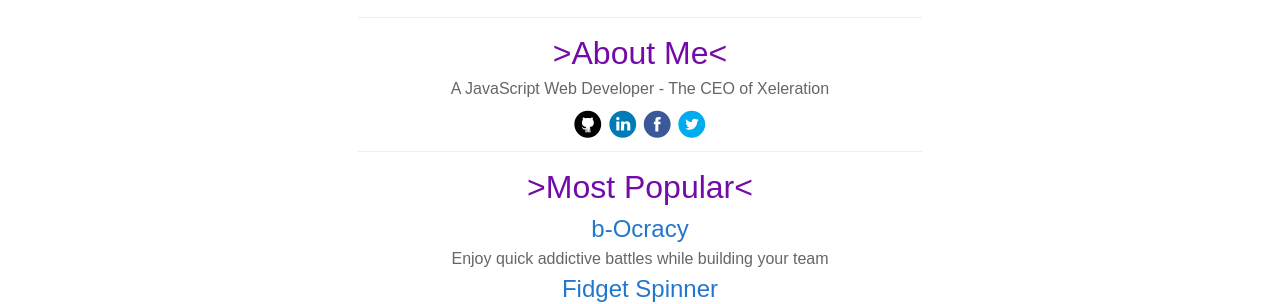
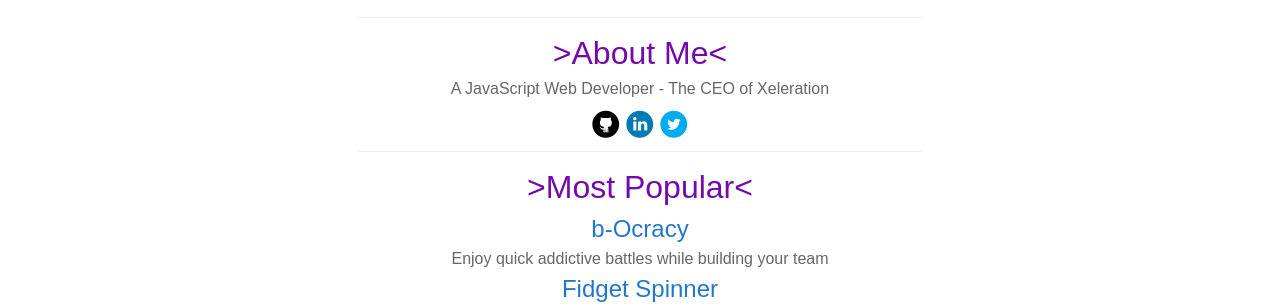
Before and after one commit to cameronsamuels/cameronsamuels.github.io, a Jekyll site: the page built from index.html, in a window 1280 px wide. Shown: the part 247-551 px from the top of the page. Built offline with Jekyll 4.4.1, drawn with Linux system fonts in a browser that asks for light colours.

Commit message:
(improvement)Removed facebook icon (#10)
* (improvement)Removed facebook icon

* (removal)Removed facebook icon asset

```diff
--- a/index.html
+++ b/index.html
@@ -19,7 +19,6 @@ layout: compress
 		<section>
 			<a href=//git.io/vQlve><img alt=GitHub title=GitHub src=/assets/img/gh.svg></a>
 			<a href=//goo.gl/8gxGWh><img alt=Linkedin title=Linkedin src=/assets/img/in.svg></a>
-			<a href=//fb.me/cameronjsamuels><img alt=Facebook title=Facebook src=/assets/img/fb.svg></a>
 			<a href=//goo.gl/hh7pu4><img alt=Twitter title=Twitter src=/assets/img/tw.svg></a>
 		</section>
 
```
Also changed, not shown: assets/img/fb.svg (deleted).
